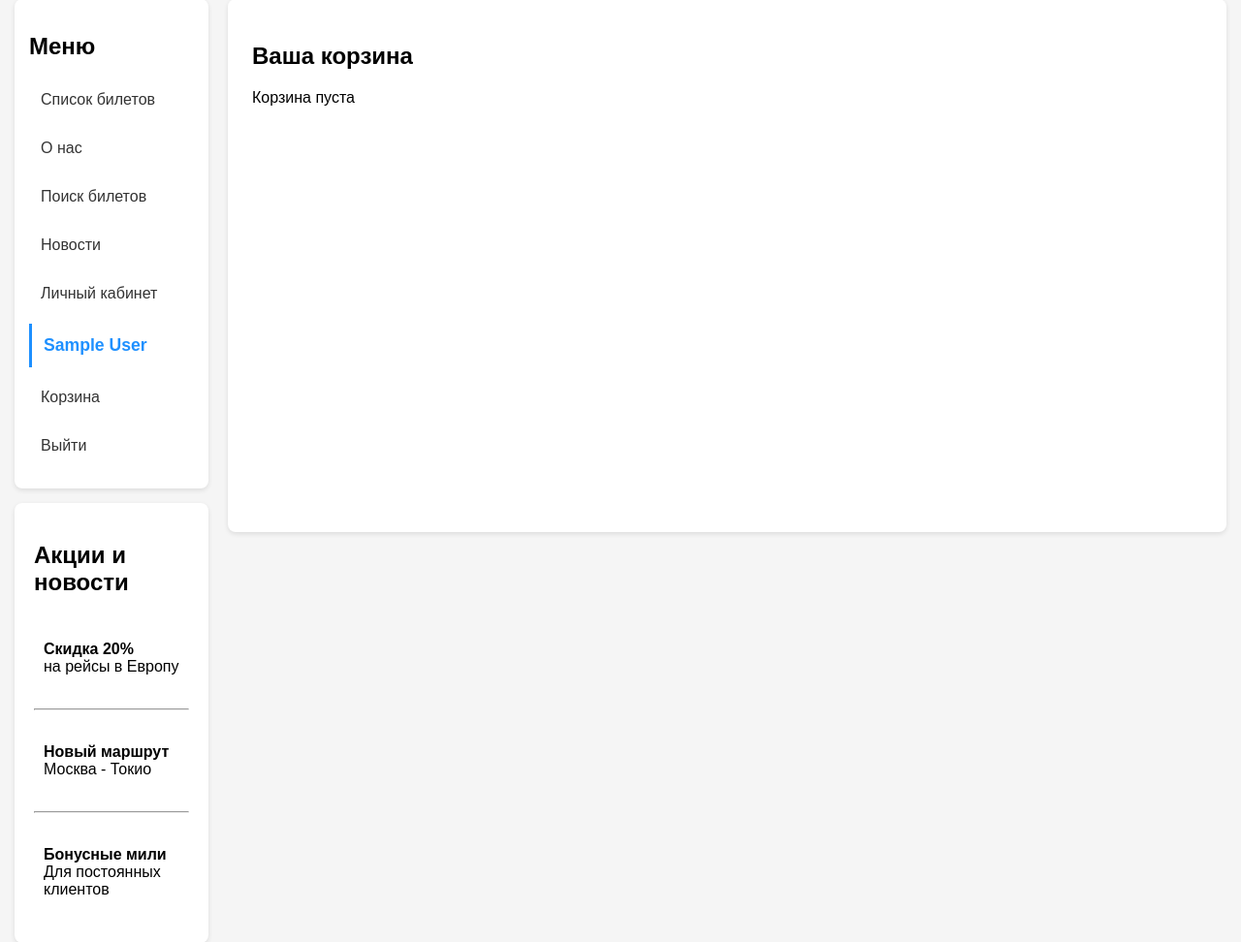
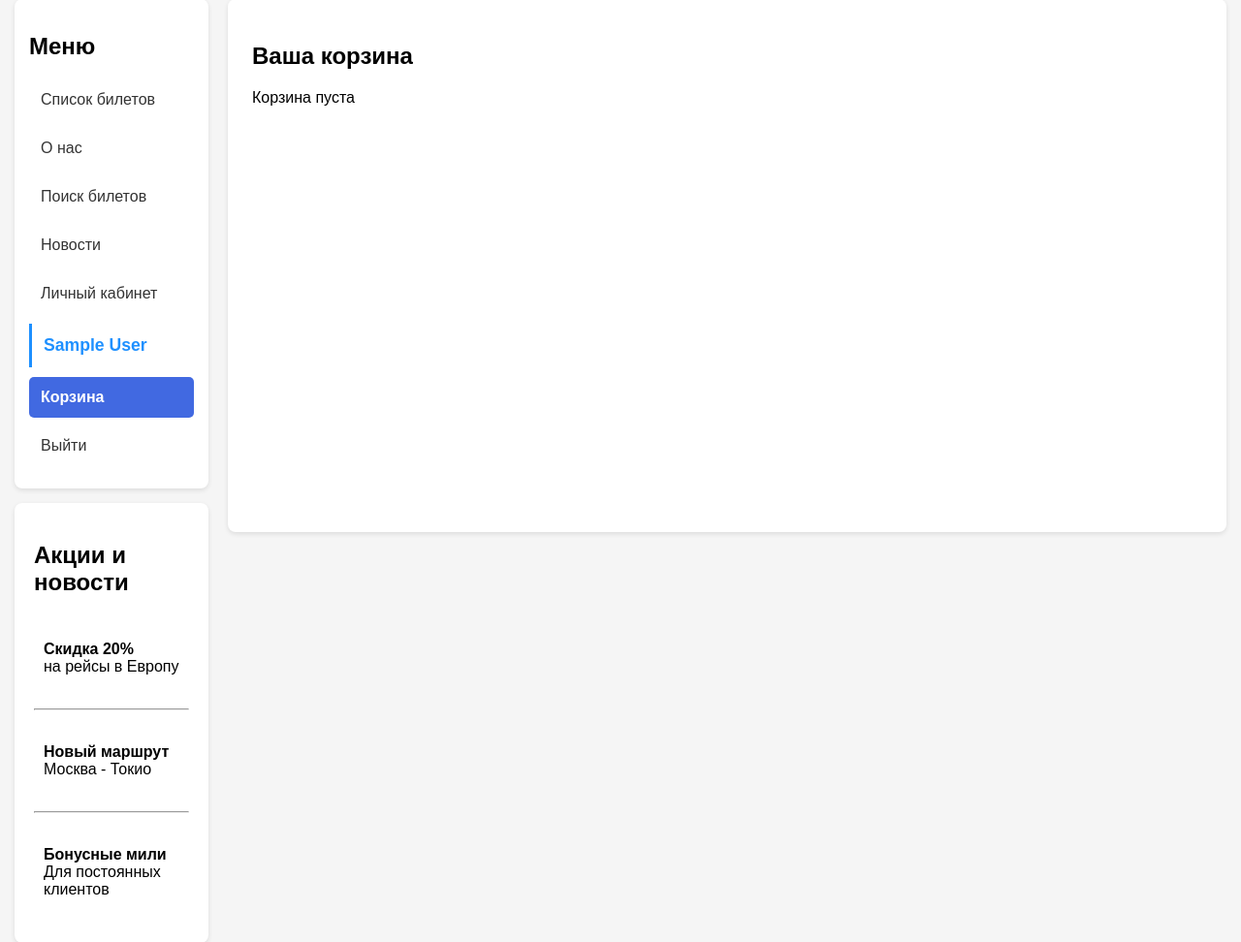
Before and after one commit to dyra4eck/lab_34, a PHP site: page /cart.php in a window 1280 px wide. Shown: the part 149-1121 px from the top of the page at 97% size. Run offline with PHP 8.4, Linux system fonts and the light colour scheme; the visitor is signed in with stand-in values (Sample User, id 1); tables that the repository leaves empty or names only in its code hold one stand-in row (values such as "Sample post").

Commit message:
modified:   menu.php

```diff
--- a/menu.php
+++ b/menu.php
@@ -4,13 +4,13 @@
         <a href="main_page.php" class="nav-link <?= basename($_SERVER['PHP_SELF']) == 'main_page.php' ? 'active' : '' ?>">Список билетов</a>
         <a href="about.php" class="nav-link <?= basename($_SERVER['PHP_SELF']) == 'about.php' ? 'active' : '' ?>">О нас</a>
         <a href="search.php" class="nav-link <?= basename($_SERVER['PHP_SELF']) == 'search.php' ? 'active' : '' ?>">Поиск билетов</a>
-        <a href="news.php" class="nav-link <?= basename($_SERVER['PHP_SELF']) == 'news.php' ? 'active' : '' ?>">Новости</a> <!-- Добавлено -->
+        <a href="news.php" class="nav-link <?= basename($_SERVER['PHP_SELF']) == 'news.php' ? 'active' : '' ?>">Новости</a>
         <a href="account.php" class="nav-link <?= basename($_SERVER['PHP_SELF']) == 'account.php' ? 'active' : '' ?>">Личный кабинет</a>
 
         <div class="user-section">
             <?php if(isset($_SESSION['user_id'])): ?>
                 <span class="user-greeting"><?= htmlspecialchars($_SESSION['user_name']) ?></span>
-                <a href="cart.php" class="nav-link">Корзина</a>
+                <a href="cart.php" class="nav-link <?= basename($_SERVER['PHP_SELF']) == 'cart.php' ? 'active' : '' ?>">Корзина</a> <!-- Добавлена проверка -->
                 <a href="logout.php" class="nav-link">Выйти</a>
             <?php else: ?>
                 <a href="register.php" class="nav-link <?= basename($_SERVER['PHP_SELF']) == 'register.php' ? 'active' : '' ?>">Регистрация</a>
```
